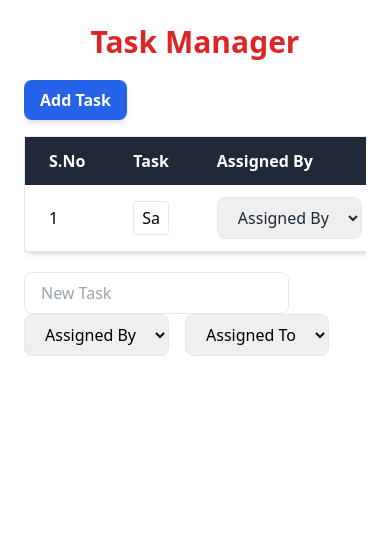
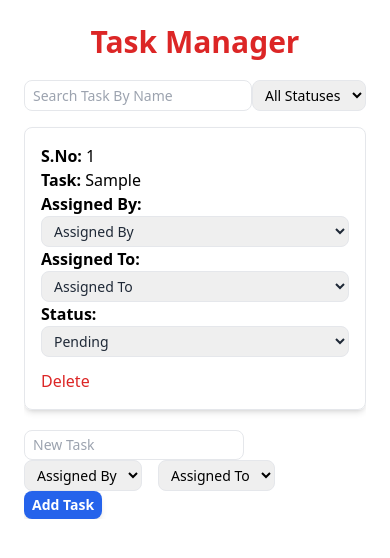
Before and after one commit to prassana16/Task-manager-, a Next.js app: page / in a window 390 px wide. Both pictures are taken after typing "Sample" into the empty fields and a click on the button "Add Task". Shown: the top 558 px of the page. Built offline with nearby package versions, Linux system fonts and the light colour scheme.

Commit message:
made it responsive

```diff
--- a/src/app/components/TaskTable.js
+++ b/src/app/components/TaskTable.js
@@ -4,6 +4,8 @@ import React, { useState } from 'react';
 const TaskTable = () => {
   const [tasks, setTasks] = useState([]);
   const [newTask, setNewTask] = useState({ task: '', assignedBy: '', assignedTo: '', status: '' });
+  const [searchTerm, setSearchTerm] = useState('');
+  const [filterStatus, setFilterStatus] = useState('');
 
   const handleAddTask = () => {
     setTasks([
@@ -32,16 +34,42 @@ const TaskTable = () => {
     );
   };
 
+  const handleSearch = (e) => {
+    setSearchTerm(e.target.value);
+  };
+
+  const handleFilter = (e) => {
+    setFilterStatus(e.target.value);
+  };
+
+  const filteredTasks = tasks
+    .filter((task) => task.task.toLowerCase().includes(searchTerm.toLowerCase()))
+    .filter((task) => (filterStatus ? task.status === filterStatus : true));
+
   return (
     <div className="overflow-x-auto mt-5">
       <div className="flex justify-between mb-4">
-        <button
-          onClick={handleAddTask}
-          className="px-4 py-2 bg-blue-600 text-white font-semibold rounded-lg shadow-md hover:bg-blue-700 transition-all"
+        <input
+          type="text"
+          placeholder="Search Task By Name"
+          value={searchTerm}
+          onChange={handleSearch}
+          className="px-2 py-1 md:px-4 md:py-2  text-sm md:text-lg border rounded-lg w-full max-w-md"
+        />
+        <select
+          value={filterStatus}
+          onChange={handleFilter}
+          className="px-2 py-1 md:px-4 md:py-2  text-sm md:text-lg border rounded-lg"
         >
-          Add Task
-        </button>
+          <option value="">All Statuses</option>
+          <option value="Pending">Pending</option>
+          <option value="In Progress">In Progress</option>
+          <option value="Yet to Start">Yet to Start</option>
+          <option value="Testing">Testing</option>
+          <option value="Completed">Completed</option>
+        </select>
       </div>
+      <div className="hidden md:block">
         <table className="task-table min-w-full bg-white border border-gray-200 rounded-lg shadow-md">
           <thead className="bg-gray-800 text-white">
             <tr>
@@ -54,7 +82,7 @@ const TaskTable = () => {
             </tr>
           </thead>
           <tbody>
-          {tasks.map((task, index) => (
+            {filteredTasks.map((task, index) => (
               <tr key={task.id} className="border-b hover:bg-gray-100 transition-all">
                 <td className="px-6 py-3">{index + 1}</td>
                 <td className="px-6 py-3">
@@ -69,7 +97,7 @@ const TaskTable = () => {
                   <select
                     value={task.assignedBy}
                     onChange={(e) => handleChange(e, task.id, 'assignedBy')}
-                  className="px-4 py-2 border rounded-lg text-gray-800"
+                    className="px-2 py-1 md:px-4 md:py-2  text-sm md:text-lg border rounded-lg text-gray-800"
                   >
                     <option value="">Assigned By</option>
                     <option value="Kiruba">Kiruba</option>
@@ -81,7 +109,7 @@ const TaskTable = () => {
                   <select
                     value={task.assignedTo}
                     onChange={(e) => handleChange(e, task.id, 'assignedTo')}
-                  className="px-4 py-2 border rounded-lg text-gray-800"
+                    className="px-2 py-1 md:px-4 md:py-2  text-sm md:text-lg border rounded-lg text-gray-800"
                   >
                     <option value="">Assigned To</option>
                     <option value="Prassana">Prassana</option>
@@ -90,19 +118,19 @@ const TaskTable = () => {
                   </select>
                 </td>
                 <td className="px-6 py-3">
-                <span
-                  className={`px-3 py-1 text-xs rounded-full ${
-                    task.status === 'Completed'
-                      ? 'bg-green-200 text-green-800'
-                      : task.status === 'In Progress'
-                      ? 'bg-yellow-200 text-yellow-800'
-                      : 'bg-red-200 text-red-800'
-                  }`}
+                  <select
+                    value={task.status}
+                    onChange={(e) => handleChange(e, task.id, 'status')}
+                    className="px-2 py-1 md:px-4 md:py-2  text-sm md:text-lg border rounded-lg text-gray-800"
                   >
-                  {task.status}
-                </span>
+                    <option value="Pending">Pending</option>
+                    <option value="In Progress">In Progress</option>
+                    <option value="Yet to Start">Yet to Start</option>
+                    <option value="Testing">Testing</option>
+                    <option value="Completed">Completed</option>
+                  </select>
                 </td>
-              <td className="px-6 py-3 flex space-x-3">
+                <td className="px-6 py-3 flex-col space-x-3">
                   <button
                     onClick={() => handleDeleteTask(task.id)}
                     className="text-red-600 hover:text-red-800 transition-all"
@@ -114,18 +142,72 @@ const TaskTable = () => {
             ))}
           </tbody>
         </table>
+      </div>
+      <div className="block md:hidden">
+        {filteredTasks.map((task, index) => (
+          <div key={task.id} className="border rounded-lg shadow-md mb-4 p-4">
+            <p><strong>S.No:</strong> {index + 1}</p>
+            <p><strong>Task:</strong> {task.task}</p>
+            <p><strong>Assigned By:</strong>
+              <select
+                value={task.assignedBy}
+                onChange={(e) => handleChange(e, task.id, 'assignedBy')}
+                className="px-2 py-1 md:px-4 md:py-2  text-sm md:text-lg border rounded-lg text-gray-800 w-full"
+              >
+                <option value="">Assigned By</option>
+                <option value="Kiruba">Kiruba</option>
+                <option value="siva">siva</option>
+                <option value="Logesh">Logesh</option>
+              </select>
+            </p>
+            <p><strong>Assigned To:</strong>
+              <select
+                value={task.assignedTo}
+                onChange={(e) => handleChange(e, task.id, 'assignedTo')}
+                className="px-2 py-1 md:px-4 md:py-2  text-sm md:text-lg border rounded-lg text-gray-800 w-full"
+              >
+                <option value="">Assigned To</option>
+                <option value="Prassana">Prassana</option>
+                <option value="Kumaran">Kumaran</option>
+                <option value="Logesh">Logesh</option>
+              </select>
+            </p>
+            <p><strong>Status:</strong>
+              <select
+                value={task.status}
+                onChange={(e) => handleChange(e, task.id, 'status')}
+                className="px-2 py-1 md:px-4 md:py-2  text-sm md:text-lg border rounded-lg text-gray-800 w-full"
+              >
+                <option value="Pending">Pending</option>
+                <option value="In Progress">In Progress</option>
+                <option value="Yet to Start">Yet to Start</option>
+                <option value="Testing">Testing</option>
+                <option value="Completed">Completed</option>
+              </select>
+            </p>
+            <div className="mt-3">
+              <button
+                onClick={() => handleDeleteTask(task.id)}
+                className="text-red-600 hover:text-red-800 transition-all"
+              >
+                Delete
+              </button>
+            </div>
+          </div>
+        ))}
+      </div>
       <div className="mt-5">
         <input
           type="text"
           placeholder="New Task"
           value={newTask.task}
           onChange={(e) => handleInputChange(e, 'task')}
-          className="px-4 py-2 border rounded-lg mr-4"
+          className="px-2 py-1 md:px-4 md:py-2  text-sm md:text-lg border rounded-lg mr-4"
         />
         <select
           value={newTask.assignedBy}
           onChange={(e) => handleInputChange(e, 'assignedBy')}
-          className="px-4 py-2 border rounded-lg mr-4"
+          className="px-2 py-1 md:px-4 md:py-2  text-sm md:text-lg border rounded-lg mr-4"
         >
           <option value="">Assigned By</option>
           <option value="Kiruba">Kiruba</option>
@@ -135,13 +217,19 @@ const TaskTable = () => {
         <select
           value={newTask.assignedTo}
           onChange={(e) => handleInputChange(e, 'assignedTo')}
-          className="px-4 py-2 border rounded-lg mr-4"
+          className="px-2 py-1 md:px-4 md:py-2  text-sm md:text-lg border rounded-lg mr-4"
         >
           <option value="">Assigned To</option>
           <option value="Prassana">Prassana</option>
           <option value="Kumaran">Kumaran</option>
           <option value="Logesh">Logesh</option>
         </select>
+        <button
+          onClick={handleAddTask}
+          className="px-2 py-1 md:px-4 md:py-2  text-sm md:text-lg bg-blue-600 text-white font-semibold rounded-lg shadow-md hover:bg-blue-700 transition-all"
+        >
+          Add Task
+        </button>
       </div>
     </div>
   );
```
Lines whose indentation alone changed are shown as unchanged.
